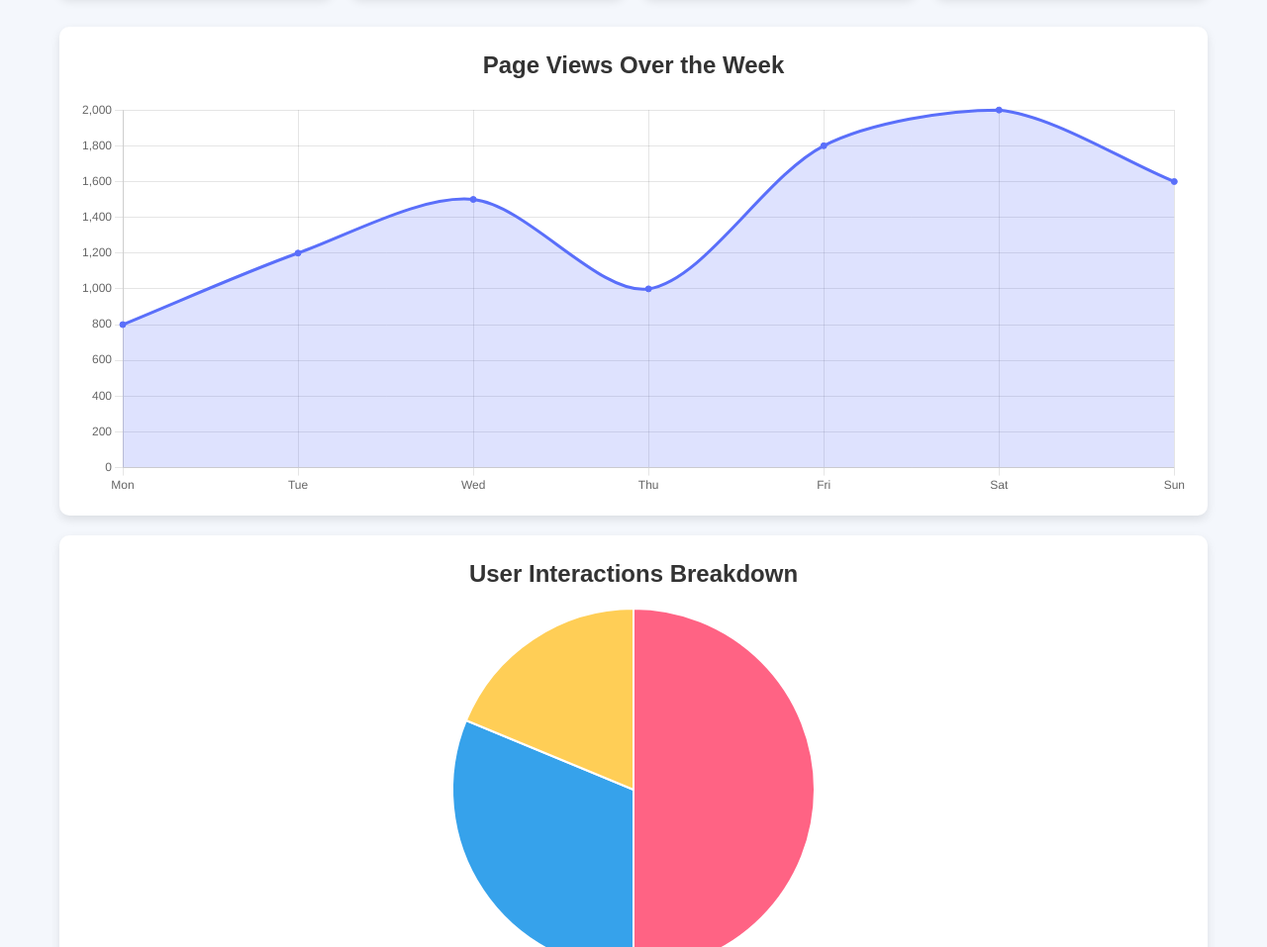
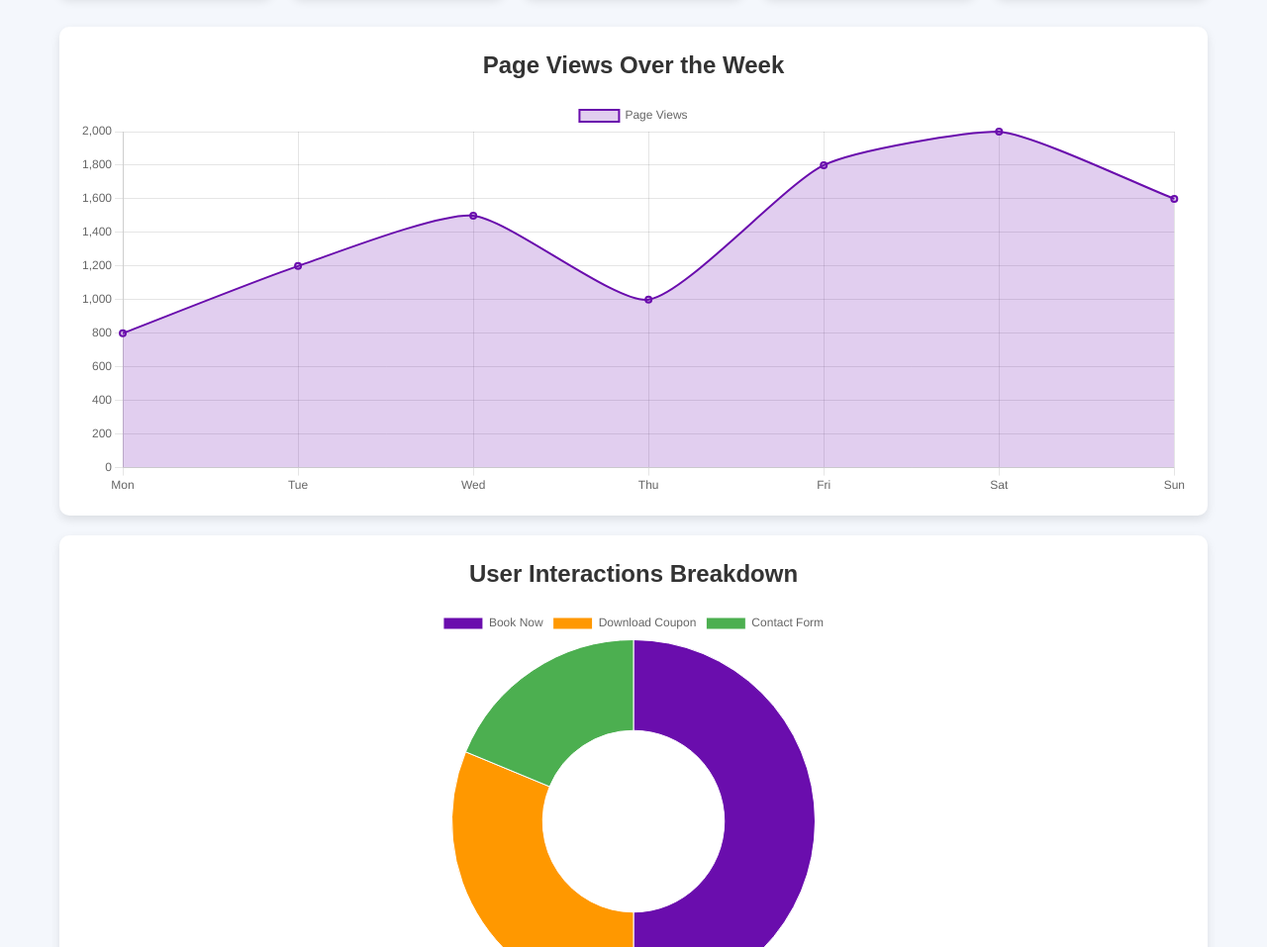
Before and after one commit to johnmiko624/petmaludashboard, a plain HTML site: page index.html in a window 1280 px wide. Shown: the part 499-1456 px from the top of the page at 99% size. Drawn offline with nearby package versions, Linux system fonts and the light colour scheme.

Commit message:
Update index.html

```diff
--- a/index.html
+++ b/index.html
@@ -29,7 +29,7 @@
             align-items: center;
             justify-content: space-between;
             padding: 30px 20px;
-            background-image: url('https://almosthomeanimals.org/wp-content/uploads/2013/06/header.jpg'); /* Add a real pet-themed image URL */
+            background-image: url('https://almosthomeanimals.org/wp-content/uploads/2013/06/header.jpg');
             background-size: cover;
             background-position: center;
             color: rgb(14, 0, 136);
@@ -46,7 +46,7 @@
             font-size: 2.5em;
             font-weight: bold;
             margin-bottom: 8px;
-            color: rgb(172, 20, 248); /* Set title color to yellow */
+            color: rgb(172, 20, 248);
         }
         .header p {
             font-size: 1.2em;
@@ -72,7 +72,7 @@
             font-size: 1em;
             font-weight: bold;
             color: #fff;
-            background-color: #6a0dad; /* Dark purple */
+            background-color: #6a0dad;
             border: none;
             border-radius: 8px;
             box-shadow: 0 4px 10px rgba(106, 13, 173, 0.4);
@@ -91,6 +91,7 @@
             gap: 20px;
             margin-bottom: 30px;
             justify-content: space-around;
+            flex-wrap: wrap;
         }
         .kpi-card {
             flex: 1;
@@ -147,7 +148,7 @@
             color: #555;
         }
     </style>
-    <script src="https://cdn.jsdelivr.net/npm/chart.js"></script> <!-- Load Chart.js for charts -->
+    <script src="https://cdn.jsdelivr.net/npm/chart.js"></script>
 </head>
 <body>
     <div class="container">
@@ -155,13 +156,12 @@
             <div class="header-content">
                 <h1>PetMalu Data Dashboard</h1>
                 <p>Real-time insights into user engagement and webpage performance</p>
-                <!-- Aesthetic Button to visit PetMalu -->
                 <a href="https://milkfish1010.github.io/PetMalu/?fbclid=IwY2xjawGYXGxleHRuA2FlbQIxMAABHXuonS6izqHbGcsyeYZ7vgDLEIOJLvuDq53Nq6jbhe6yeAnMhethxlaSqg_aem_eTyzzGQNybcaQ1yfKXoXoA" target="_blank">
                     <button class="visit-button">Visit PetMalu</button>
                 </a>
             </div>
             <div class="logo">
-                <img src="https://github.com/MilkFish1010/PetMalu/blob/main/images/wildhob.jpg?raw=true" alt="Pet Grooming Logo"> <!-- Add logo URL -->
+                <img src="https://github.com/MilkFish1010/PetMalu/blob/main/images/wildhob.jpg?raw=true" alt="Pet Grooming Logo">
                 PetGroom
             </div>
         </header>
@@ -183,6 +183,10 @@
             <div class="kpi-card">
                 <h2>Customer Satisfaction</h2>
                 <p id="customerSatisfactionKPI">Loading...</p>
+            </div>
+            <div class="kpi-card">
+                <h2>Daily Income</h2>
+                <p id="dailyIncomeKPI">Loading...</p>
             </div>
         </section>
 
@@ -209,7 +213,8 @@
             pageViews: [800, 1200, 1500, 1000, 1800, 2000, 1600],  // Example weekly page views
             interactions: { "Book Now": 200, "Download Coupon": 125, "Contact Form": 75 },
             conversionRate: "8%",
-            customerSatisfaction: 87  // Example satisfaction percentage
+            customerSatisfaction: 87,  // Example satisfaction percentage
+            dailyIncome: 1250.50  // Example daily income in currency format
         };
 
         // Display KPI data
@@ -217,51 +222,51 @@
         document.getElementById("conversionRateKPI").textContent = mockData.conversionRate;
         document.getElementById("userInteractionsKPI").textContent = `${Object.values(mockData.interactions).reduce((a, b) => a + b).toLocaleString()} interactions`;
         document.getElementById("customerSatisfactionKPI").textContent = `${mockData.customerSatisfaction}%`;
+        document.getElementById("dailyIncomeKPI").textContent = `$${mockData.dailyIncome.toFixed(2)}`; // Daily Income Display
 
-        // Chart configuration for Page Views over Time
-        const ctxPageViews = document.getElementById("pageViewsChart").getContext("2d");
-        new Chart(ctxPageViews, {
-            type: "line",
+        // Set up the page views chart
+        const pageViewsCtx = document.getElementById('pageViewsChart').getContext('2d');
+        const pageViewsChart = new Chart(pageViewsCtx, {
+            type: 'line',
             data: {
-                labels: ["Mon", "Tue", "Wed", "Thu", "Fri", "Sat", "Sun"],
+                labels: ['Mon', 'Tue', 'Wed', 'Thu', 'Fri', 'Sat', 'Sun'],
                 datasets: [{
-                    label: "Page Views",
+                    label: 'Page Views',
                     data: mockData.pageViews,
-                    borderColor: "#5a6ffa",
-                    backgroundColor: "rgba(90, 111, 250, 0.2)",
+                    backgroundColor: 'rgba(106, 13, 173, 0.2)',
+                    borderColor: 'rgba(106, 13, 173, 1)',
+                    borderWidth: 2,
                     fill: true,
-                    tension: 0.3,
-                    pointBackgroundColor: "#5a6ffa"
+                    tension: 0.2
                 }]
             },
             options: {
                 responsive: true,
                 plugins: {
-                    legend: { display: false }
+                    legend: { display: true }
                 },
                 scales: {
-                    x: { beginAtZero: true },
                     y: { beginAtZero: true }
                 }
             }
         });
 
-        // Chart configuration for Interactions Breakdown
-        const ctxInteractions = document.getElementById("interactionsChart").getContext("2d");
-        new Chart(ctxInteractions, {
-            type: "pie",
+        // Set up the interactions chart
+        const interactionsCtx = document.getElementById('interactionsChart').getContext('2d');
+        const interactionsChart = new Chart(interactionsCtx, {
+            type: 'doughnut',
             data: {
                 labels: Object.keys(mockData.interactions),
                 datasets: [{
-                    label: "Interactions",
                     data: Object.values(mockData.interactions),
-                    backgroundColor: ["#ff6384", "#36a2eb", "#ffce56"],
+                    backgroundColor: ['#6a0dad', '#ff9800', '#4caf50'],
+                    borderWidth: 1
                 }]
             },
             options: {
                 responsive: true,
                 plugins: {
-                    legend: { position: "bottom" }
+                    legend: { display: true }
                 }
             }
         });
```
